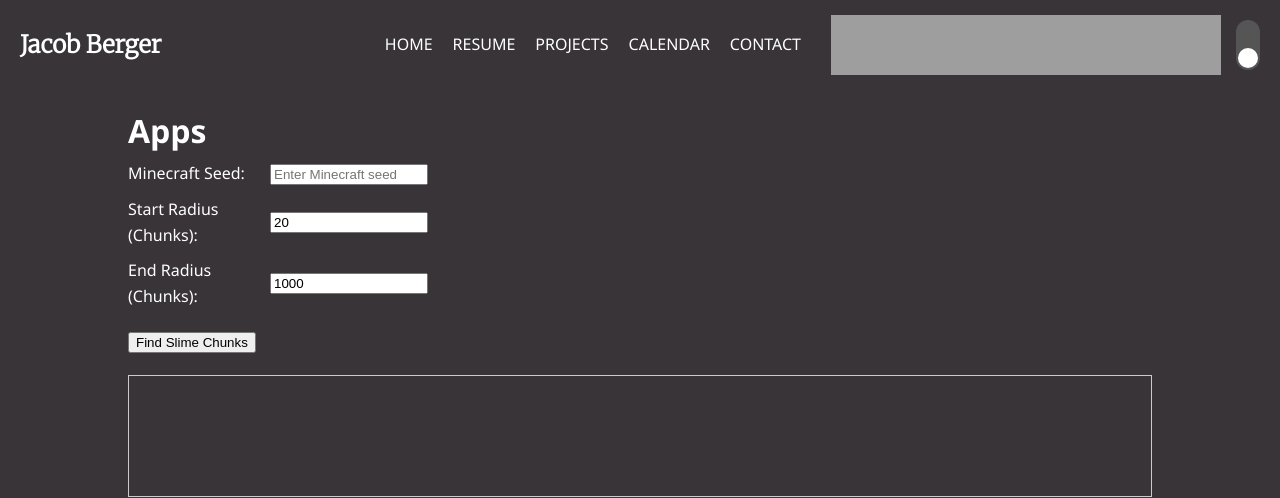
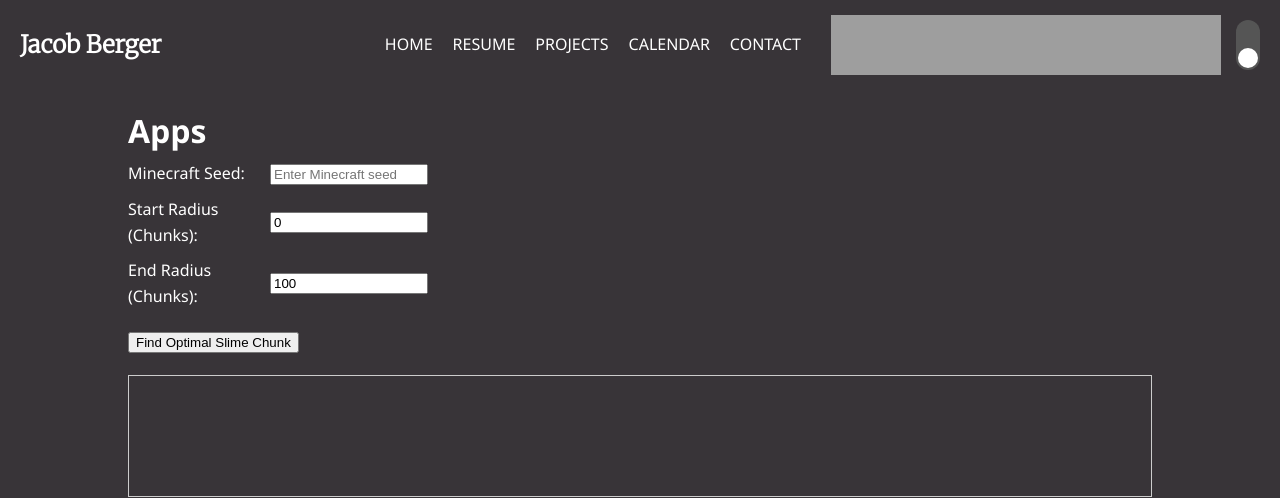
Before and after one commit to bergerjacob/bergerj-website, a Jekyll site: the page built from apps/slime-chunk-finder/index.html, in a window 1280 px wide. Shown: the top 498 px of the page. Built offline with Jekyll 4.4.1, drawn with Linux system fonts in a browser that asks for light colours; some of the changed lines change nothing that is shown.

Commit message:
move slime finder to render from google

```diff
--- a/apps/slime-chunk-finder/index.html
+++ b/apps/slime-chunk-finder/index.html
@@ -16,15 +16,15 @@
     </div>
     <div>
         <label for="startRadiusInput">Start Radius (Chunks):</label>
-        <input type="number" id="startRadiusInput" value="20">
+        <input type="number" id="startRadiusInput" value="0">
     </div>
     <div>
         <label for="endRadiusInput">End Radius (Chunks):</label>
-        <input type="number" id="endRadiusInput" value="1000">
+        <input type="number" id="endRadiusInput" value="100">
     </div>
 </div>
 
-<button id="findChunks">Find Slime Chunks</button>
+<button id="findChunks">Find Optimal Slime Chunk</button>
 <div id="output" style="white-space: pre-wrap; margin-top: 20px; border: 1px solid #ccc; padding: 10px; min-height: 100px;"></div>
 
 <script>
@@ -34,54 +34,54 @@
     const findChunksButton = document.getElementById('findChunks');
     const outputDiv = document.getElementById('output');
 
-    // Make the event listener function async to allow the use of 'await'
     findChunksButton.addEventListener('click', async () => {
         const seed = seedInput.value;
-        const startRadius = startRadiusInput.value;
-        const endRadius = endRadiusInput.value;
+        const startRadius = parseInt(startRadiusInput.value, 10);
+        const endRadius = parseInt(endRadiusInput.value, 10);
 
         if (!seed) {
             outputDiv.textContent = 'Please enter a seed.';
             return;
         }
-        outputDiv.textContent = 'Searching for slime chunks...\n';
+        outputDiv.textContent = 'Searching for the optimal chunk... This might take a moment.';
+        findChunksButton.disabled = true;
 
-        const apiUrl = 'https://us-central1-bergerj-webserver.cloudfunctions.net/slime-chunk-finder';
+        // --- UPDATED API URL AND ENDPOINT ---
+        const apiUrl = 'https://slime-area-finder.onrender.com/find-optimal-chunk';
 
-        // This 'try...catch' block will now catch any error during the entire process
         try {
             const response = await fetch(apiUrl, {
                 method: 'POST',
                 headers: { 'Content-Type': 'application/json' },
                 body: JSON.stringify({
-                    seed: seed,
+                    seed: parseInt(seed, 10),
                     startRadius: startRadius,
                     endRadius: endRadius
                 })
             });
 
-            // If the server sends a specific error (like 400 Bad Request), handle it
             if (!response.ok) {
-                const errorText = await response.text();
-                throw new Error(`Server error (${response.status}): ${errorText}`);
+                const errorData = await response.json();
+                throw new Error(`Server error (${response.status}): ${errorData.error}`);
             }
 
-            const reader = response.body.getReader();
-            const decoder = new TextDecoder();
+            // --- UPDATED RESPONSE HANDLING ---
+            const result = await response.json();
 
-            // Use a loop to read the stream, which is cleaner with async/await
-            while (true) {
-                const { done, value } = await reader.read();
-                if (done) {
-                    break; // Exit the loop when the stream is finished
-                }
-                outputDiv.textContent += decoder.decode(value);
+            if (result.optimalChunk && result.slimeChunksInRange > 0) {
+                let outputText = `Search Complete!\n\n`;
+                outputText += `The best chunk to stand in is at X: ${result.optimalChunk.x}, Z: ${result.optimalChunk.z}\n`;
+                outputText += `From this spot, you are in range of ${result.slimeChunksInRange} slime chunks.`;
+                outputDiv.textContent = outputText;
+            } else {
+                outputDiv.textContent = `Search Complete! No slime chunks found within the specified radius.`;
             }
 
         } catch (error) {
-            console.error('Error fetching slime chunk data:', error);
-            // This will now catch timeouts and all other network failures
-            outputDiv.textContent += "\n\n--- \nError: The request failed. The max search radius is 6250. " + error;
+            console.error('Error fetching data:', error);
+            outputDiv.textContent = "An error occurred: " + error.message;
+        } finally {
+            findChunksButton.disabled = false;
         }
     });
 </script>
```
